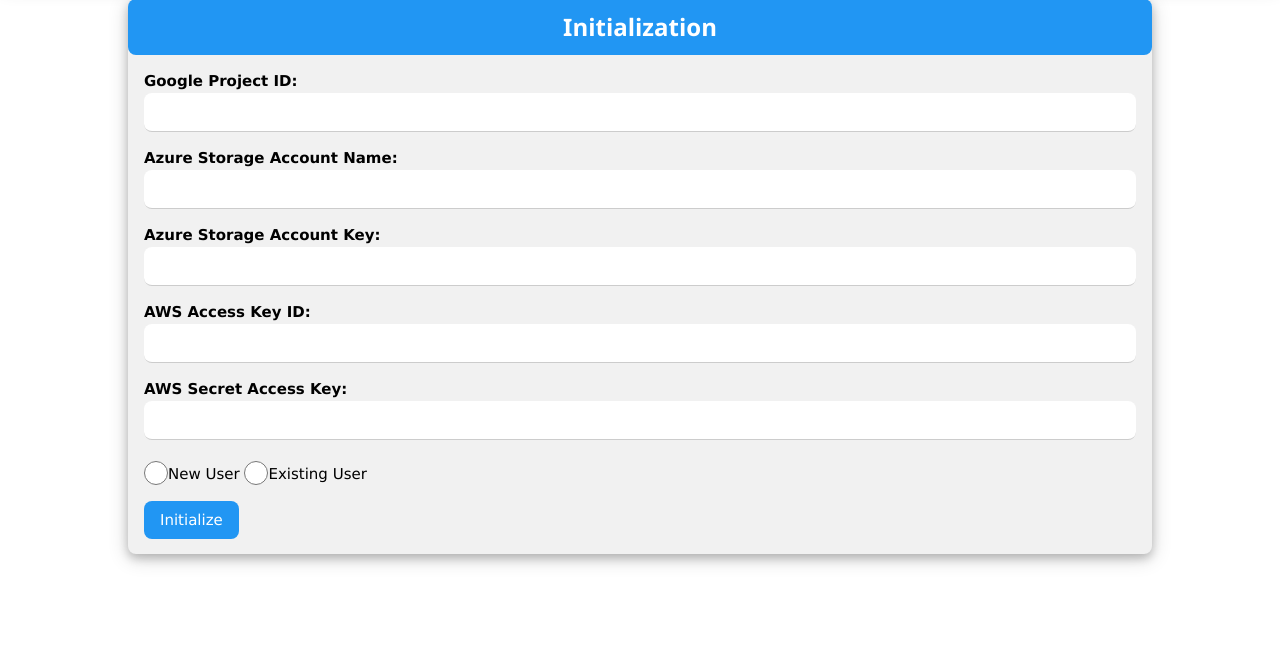
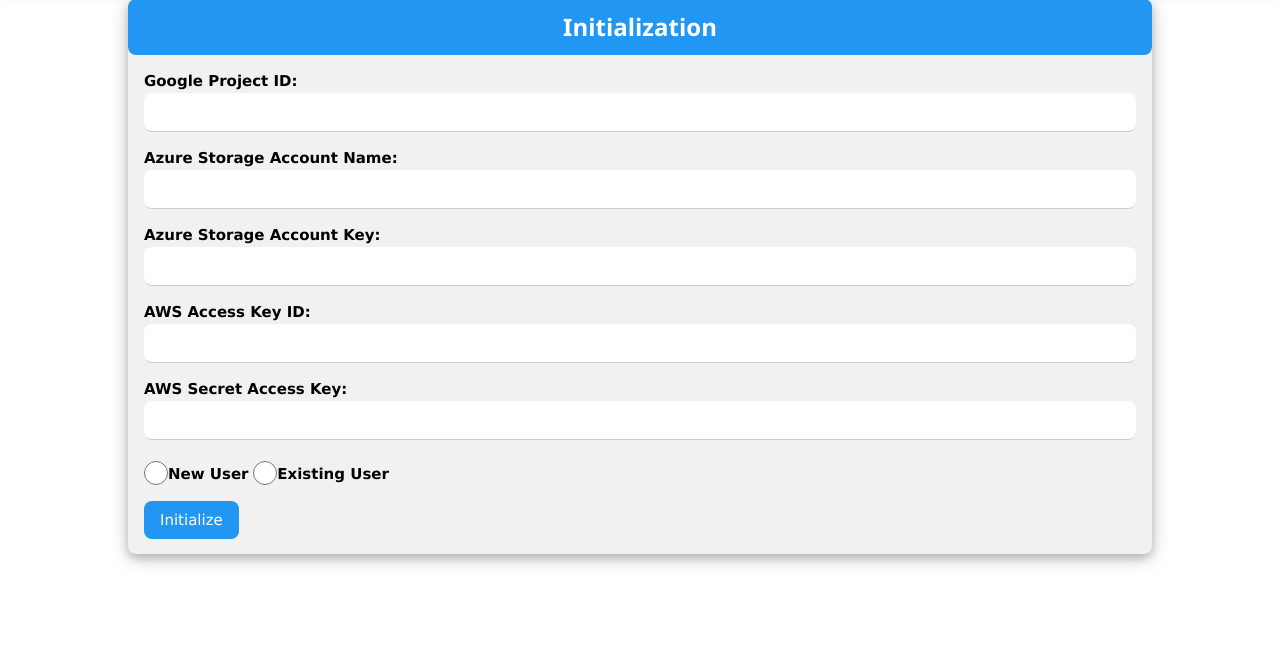
Before and after one commit to danielwwong/Unified-Cloud-API, a Flask app: page /initialize/ in a window 1280 px wide. Shown: the part 121-772 px from the top of the page. Run offline with Flask 2, Linux system fonts and the light colour scheme.

Commit message:
minor update

```diff
--- a/templates/initialize.html
+++ b/templates/initialize.html
@@ -48,8 +48,8 @@
 					<input class="w3-input w3-round-large" type="password" name="s3_secret_access_key">
 				</p>
 				<p>
-					<input class="w3-radio" type="radio" name="user_status" id="new_user" onclick="InsertPasswordInput(document.getElementsByName('user_status'));" value="new"><label for="new_user">New User</label>
-					<input class="w3-radio" type="radio" name="user_status" id="existing_user" onclick="InsertPasswordInput(document.getElementsByName('user_status'));" value="exist"><label for="existing_user">Existing User</label>
+					<input class="w3-radio" type="radio" name="user_status" id="new_user" onclick="InsertPasswordInput(document.getElementsByName('user_status'));" value="new"><label for="new_user"><b>New User</b></label>
+					<input class="w3-radio" type="radio" name="user_status" id="existing_user" onclick="InsertPasswordInput(document.getElementsByName('user_status'));" value="exist"><label for="existing_user"><b>Existing User</b></label>
 				</p>
 				<p id="dynamic_username" style="display:none">
 					<b>User Name:</b>
```
